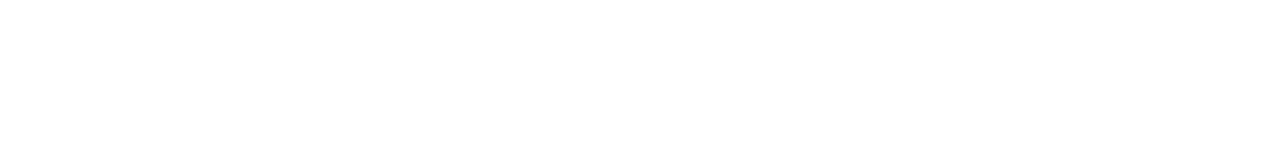
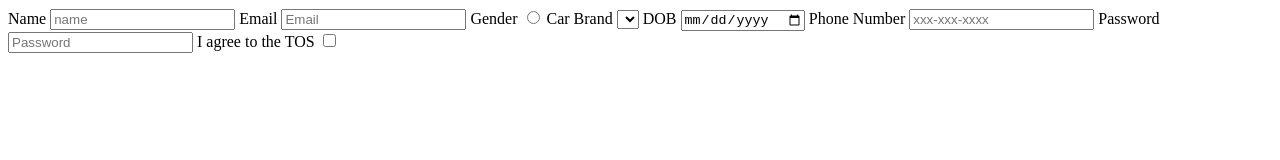
Before and after one commit to acciojob/signup-form-car-bhavesh-patil45, a website: page main.html in a window 1280 px wide. Drawn offline with Linux system fonts and the light colour scheme.

Commit message:
created a submission

```diff
--- a/main.html
+++ b/main.html
@@ -4,6 +4,24 @@
 
 <head>
 	<link rel="stylesheet" href="styles.css">
+	 <form action="">
+        <label for="name">Name</label>
+        <input type="text" name="name" id="name" required placeholder="name">
+        <label for="email">Email</label>
+        <input type="email" name="email" id="email" required placeholder="Email">
+        <label for="gender">Gender</label>
+        <input type="radio" name="gender" id="gender_m, gender_f" required>
+        <label for="car brand" >Car Brand</label>
+        <select name="" id="car" required >--Please choose an option--</select>
+        <label for="dob">DOB</label>
+        <input type="date" name="DOB" id="dob" required>
+        <label for="phone number">Phone Number</label>
+        <input type="tel" name="" id="tel" placeholder="xxx-xxx-xxxx">
+        <label for="Password">Password</label>
+        <input type="password" name="Password" id="password" required placeholder="Password">
+        <label for="I agree to the TOS	">I agree to the TOS</label>
+        <input type="checkbox" name="I agree to the TOS	" id="tos">
+    </form>
 </head>
 
 <body>
```
